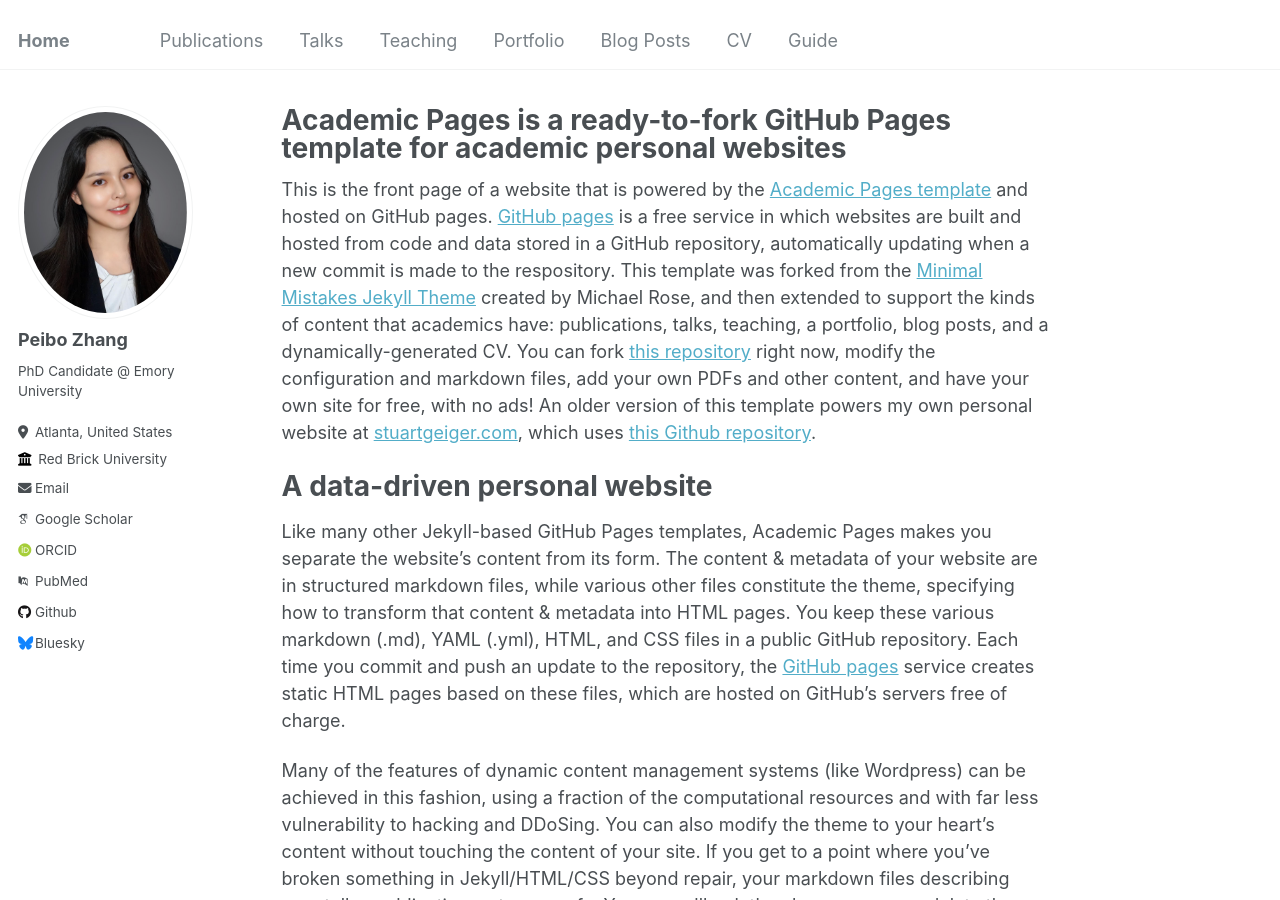
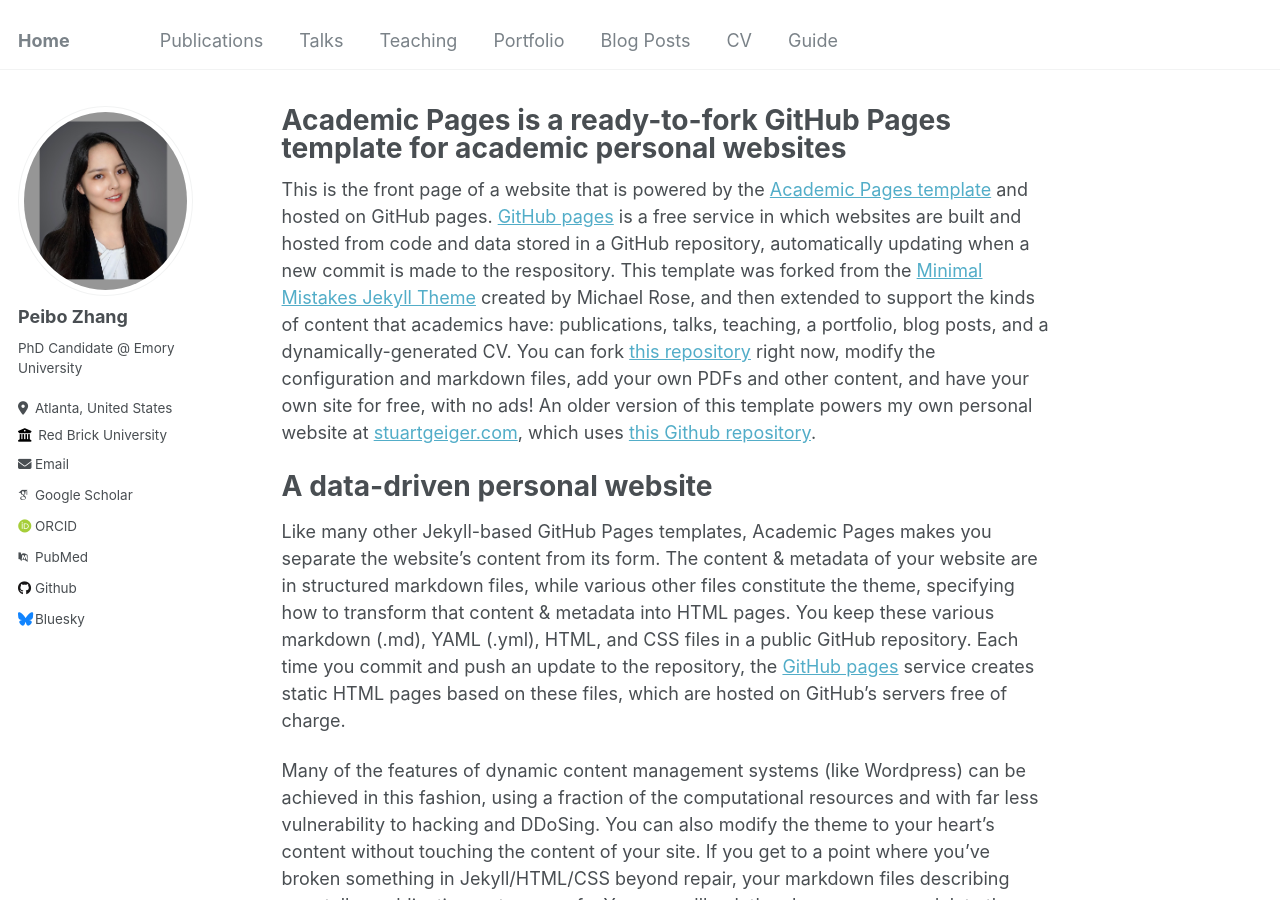
Before and after one commit to PeiboZhang/peibozhang.github.io, a Jekyll site: the page built from _pages/about.md, in a window 1280 px wide and 900 px high. Built offline with Jekyll 4.4.1, drawn with Linux system fonts in a browser that asks for light colours; some web fonts are replaced.

Commit message:
Update _config.yml

```diff
--- a/_config.yml
+++ b/_config.yml
@@ -12,7 +12,7 @@ title                    : "Home"
 title_separator          : "-"
 name                     : &name "Peibo Zhang"
 description              : &description "personal description"
-url                      : https://academicpages.github.io # the base hostname & protocol for your site e.g. "https://mmistakes.github.io"
+url                      : https://peibozhang.github.io # the base hostname & protocol for your site e.g. "https://mmistakes.github.io"
 baseurl                  : "" # the subpath of your site, e.g. "/blog"
 repository               : "academicpages/academicpages.github.io"
 
@@ -21,7 +21,7 @@ repository               : "academicpages/academicpages.github.io"
 #               Additional customization can be done by editing /_includes/author-profile.html
 author:
   # Biographic information
-  avatar           : "profile_peibo.png"
+  avatar           : "profile2.png"
   name             : "Peibo Zhang"
   pronouns         : # example: "she/her"
   bio              : "PhD Candidate @ Emory University"
```
